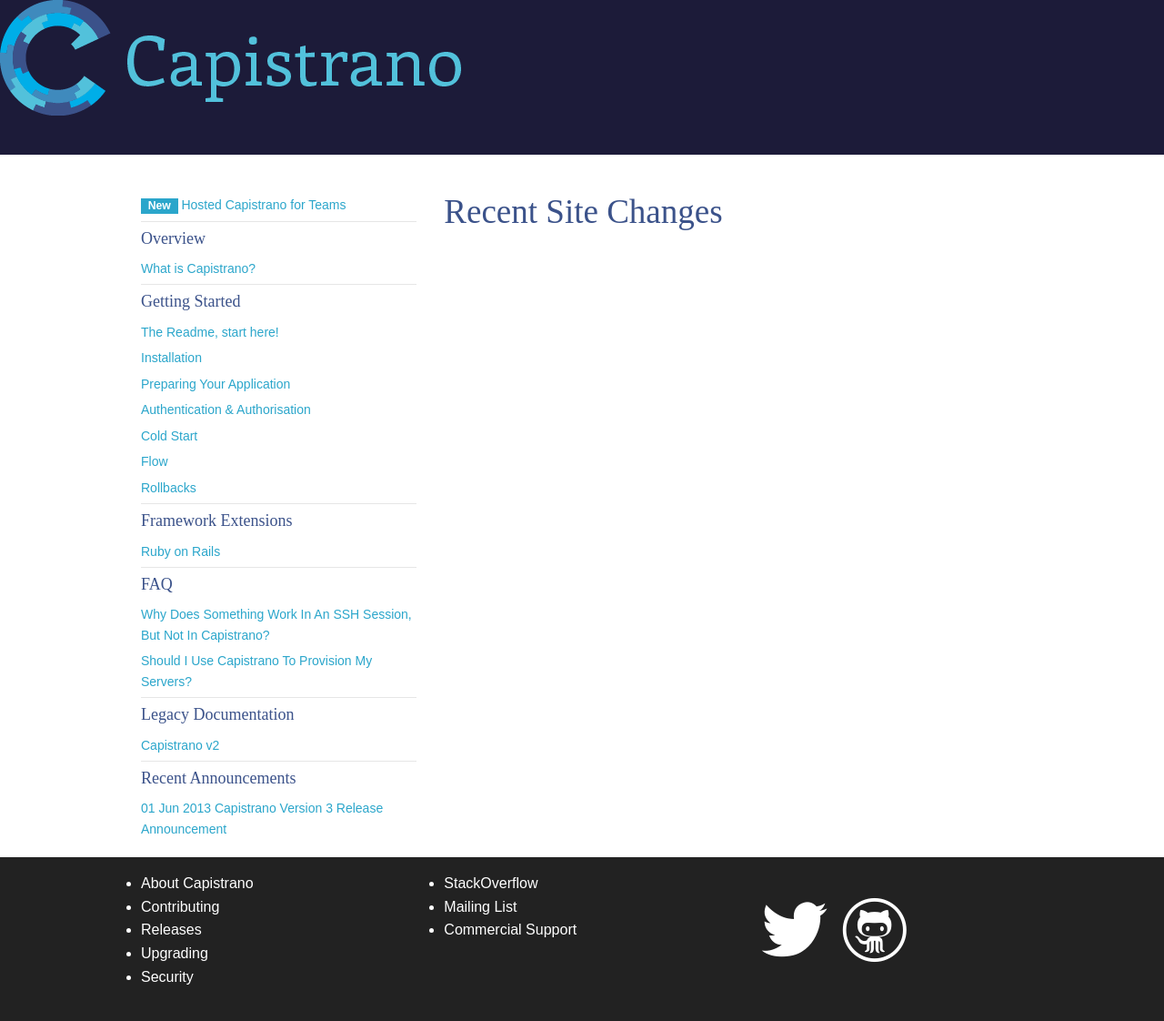
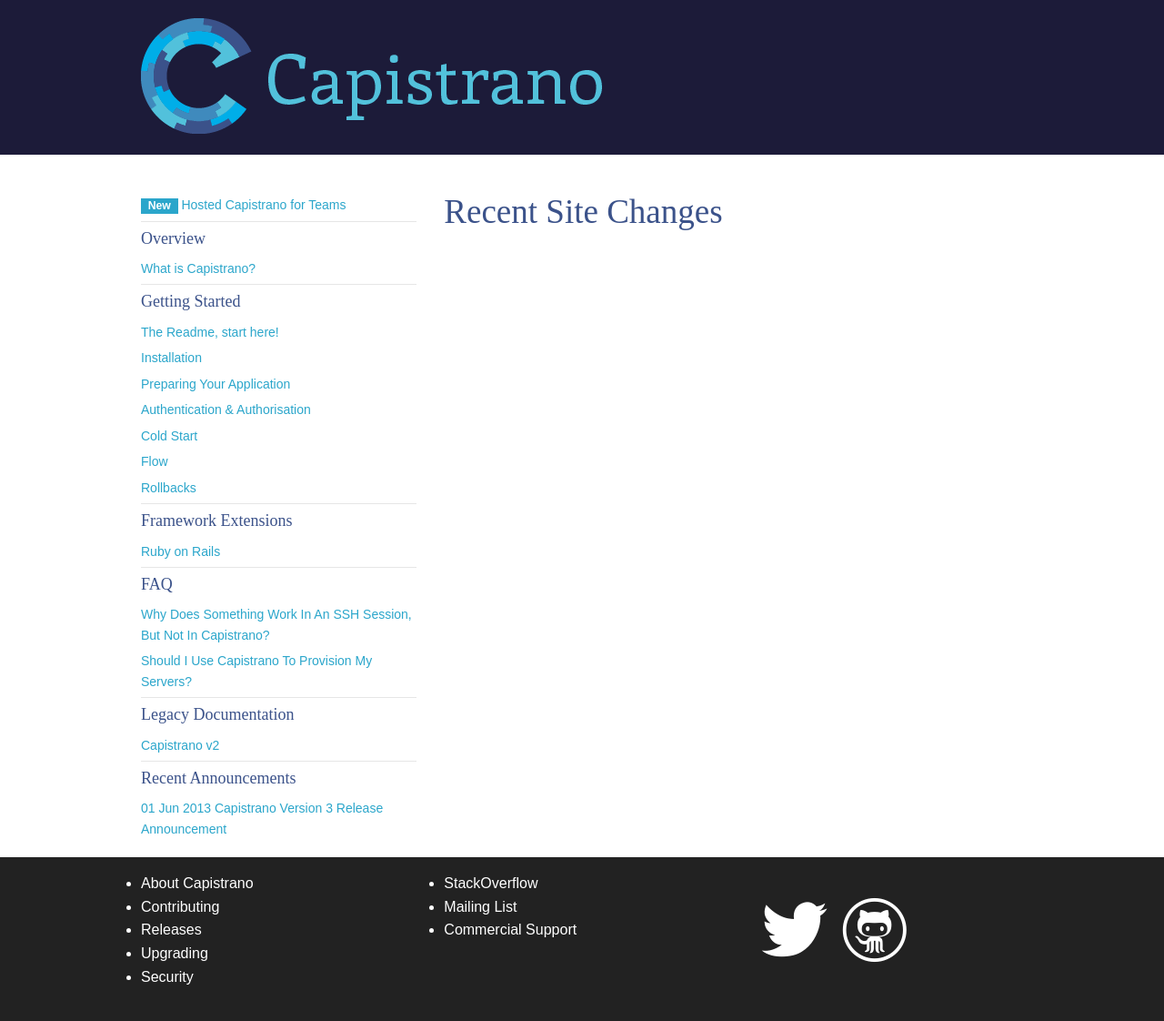
Before and after one commit to capistrano/capistrano, a Jekyll site: the page built from changes.html, in a window 1280 px wide. Shown: the whole page at 91% size. Built offline with Jekyll 4.4.1, drawn with Linux system fonts in a browser that asks for light colours; nearby versions of some CDN libraries; some web fonts are replaced; Markdown is read by kramdown in place of the engine named in the settings; comment, search, counter and statistics services are not loaded.

Commit message:
Change header padding, remove .top-bar class

```diff
--- a/_includes/header.html
+++ b/_includes/header.html
@@ -1,5 +1,9 @@
-<div class="top-bar">
-  <a href="/" class="brand">
-    <img src="/images/CapistranoLogo.png" />
-  </a>
+<div class="header">
+  <div class="row">
+    <div class="large-12 column">
+      <a href="/" class="brand">
+        <img src="/images/CapistranoLogo.png" />
+      </a>
+    </div>
+  </div>
 </div>
--- a/css/capistrano.css
+++ b/css/capistrano.css
@@ -2,7 +2,9 @@ body {
   font-family: "proxima-nova",sans-serif;
 }
 
-.top-bar {
+.header {
+  margin-bottom: 30px;
+  padding-top: 20px;
   background-color: #1C1B39;
   height: 170px;
 }
```
